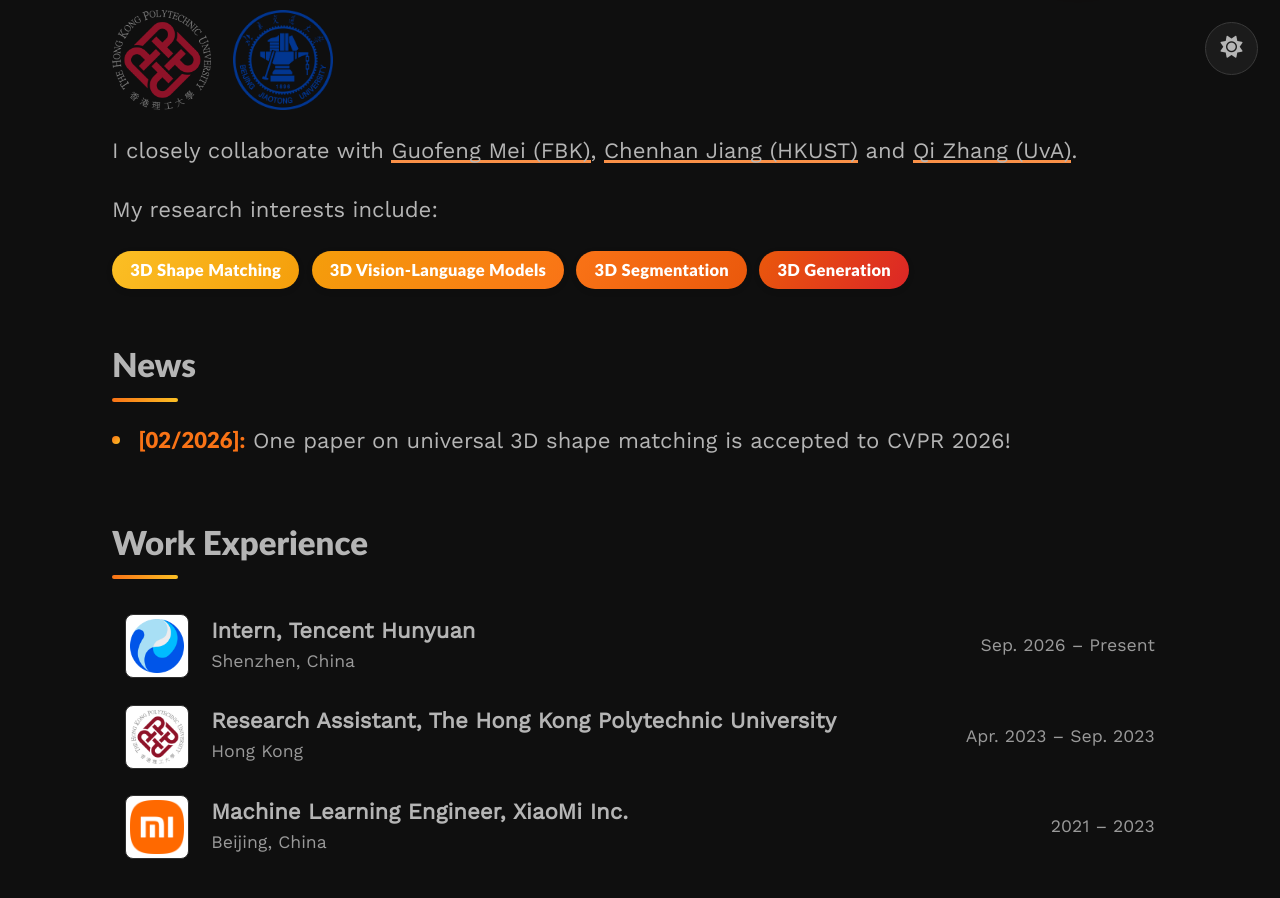
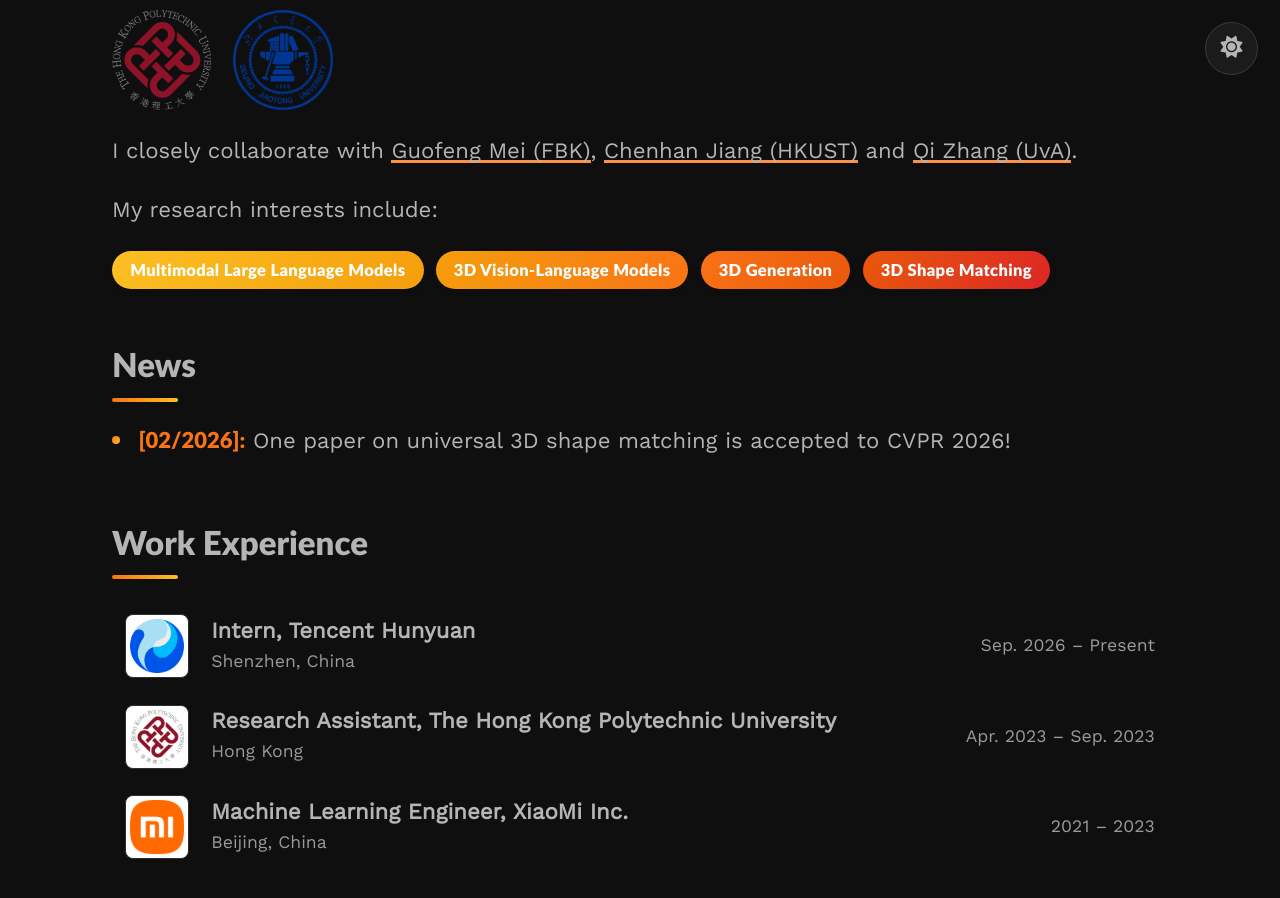
Before and after one commit to larryshaw0079/larryshaw0079.github.io, a Jekyll site: the page built from index.md, in a window 1280 px wide and 900 px high, scrolled down 475 px. Built offline with Jekyll 4.4.1, drawn with Linux system fonts in a browser that asks for light colours.

Commit message:
Update research interests in index.md by replacing "3D Shape Matching" with "Multimodal Large Language Models" and reordering the interests.

```diff
--- a/index.md
+++ b/index.md
@@ -19,10 +19,10 @@
 My research interests include:
 
 <div class="interest-badges">
+  <span class="interest-badge">Multimodal Large Language Models</span>
+  <span class="interest-badge">3D Vision-Language Models</span>
+  <span class="interest-badge">3D Generation</span>
   <span class="interest-badge">3D Shape Matching</span>
-  <span class="interest-badge">3D Vision-Language Models</span>
-  <span class="interest-badge">3D Segmentation</span>
-  <span class="interest-badge">3D Generation</span>
 </div>
 
 ## News
```
